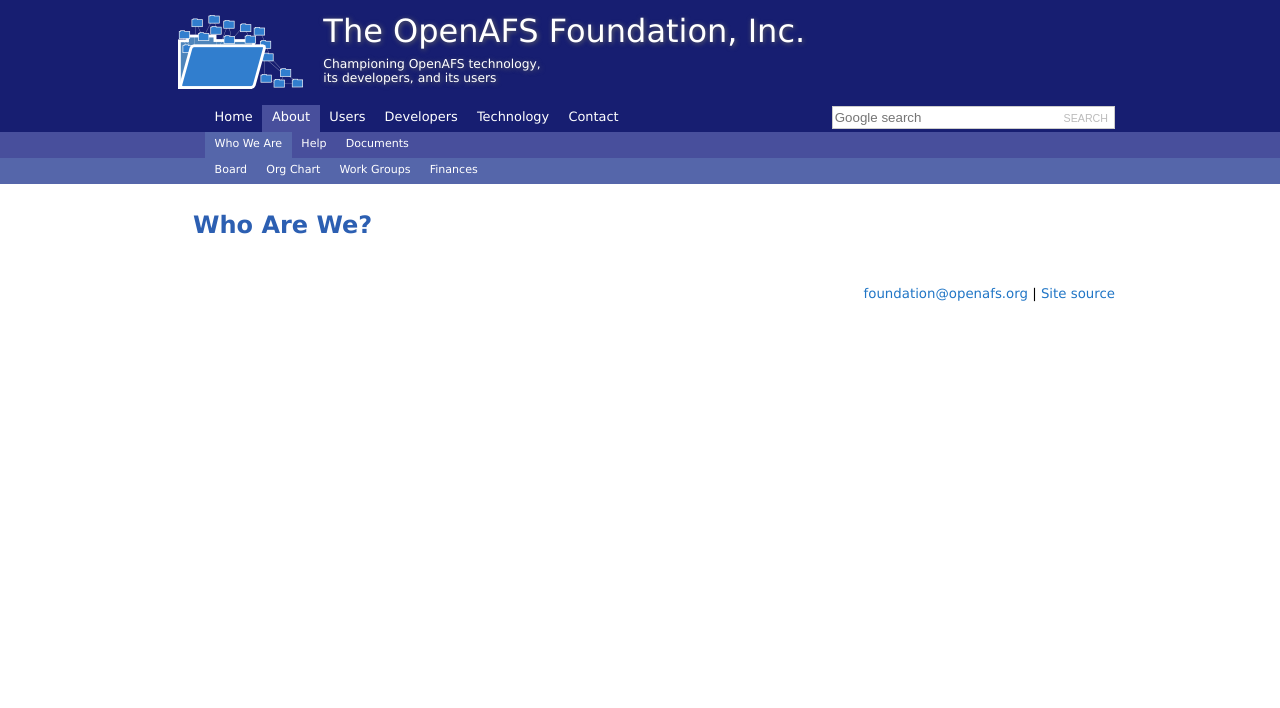
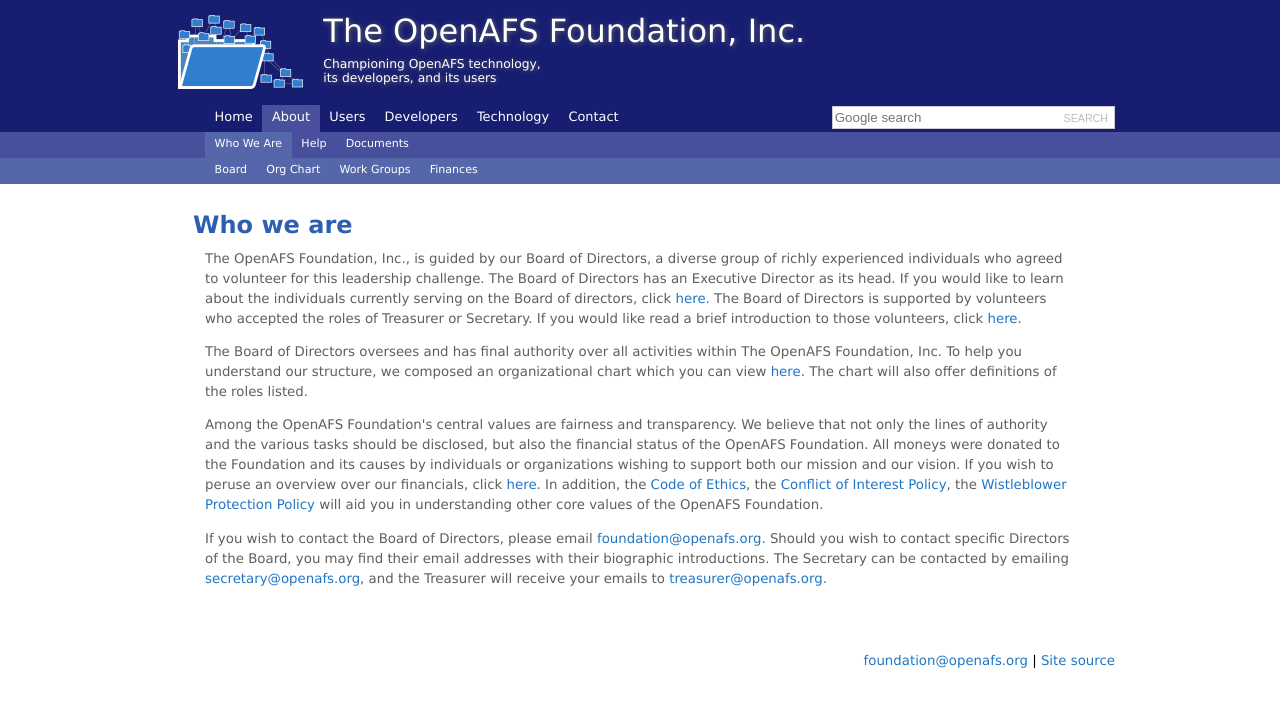
Before and after one commit to openafsfoundation/openafsfoundation.org, a Jekyll site: the page built from about/who/index.md, in a window 1280 px wide. Shown: the top 708 px of the page. Built offline with Jekyll 4.4.1, drawn with Linux system fonts in a browser that asks for light colours.

Commit message:
Update index.md

```diff
--- a/about/who/index.md
+++ b/about/who/index.md
@@ -3,4 +3,36 @@
 nav: [about,who]
 ---
 
-## Who Are We? ##
+## Who we are ##
+
+The OpenAFS Foundation, Inc., is guided by our Board of Directors, a diverse
+group of richly experienced individuals who agreed to volunteer for this
+leadership challenge.  The Board of Directors has an Executive Director as its
+head.  If you would like to learn about the individuals currently serving on
+the Board of directors, click [here]({{site.baseurl}}/board/).  The Board of
+Directors is supported by volunteers who accepted the roles of Treasurer or
+Secretary.  If you would like read a brief introduction to those volunteers,
+click [here](XXXbrokenlink).
+
+The Board of Directors oversees and has final authority over all activities
+within The OpenAFS Foundation, Inc.  To help you understand our structure, we
+composed an organizational chart which you can view [here](XXXbrokenlink).  The
+chart will also offer definitions of the roles listed.
+
+Among the OpenAFS Foundation's central values are fairness and transparency.
+We believe that not only the lines of authority and the various tasks should be
+disclosed, but also the financial status of the OpenAFS Foundation.  All moneys
+were donated to the Foundation and its causes by individuals or organizations
+wishing to support both our mission and our vision.  If you wish to peruse an
+overview over our financials, click [here](XXXbrokenlink).  In addition, the
+[Code of Ethics](XXXbrokenlink), the [Conflict of Interest
+Policy](XXXbrokenlink), the [Wistleblower Protection Policy](XXXbrokenlink)
+will aid you in understanding other core values of the OpenAFS Foundation.
+
+If you wish to contact the Board of Directors, please email
+[foundation@openafs.org](mailto:foundation@openafs.org).  Should you wish to
+contact specific Directors of the Board, you may find their email addresses
+with their biographic introductions.  The Secretary can be contacted by
+emailing [secretary@openafs.org](mailto:secretary@openafs.org), and the
+Treasurer will receive your emails to
+[treasurer@openafs.org](mailto:treasurer@openafs.org).
```
